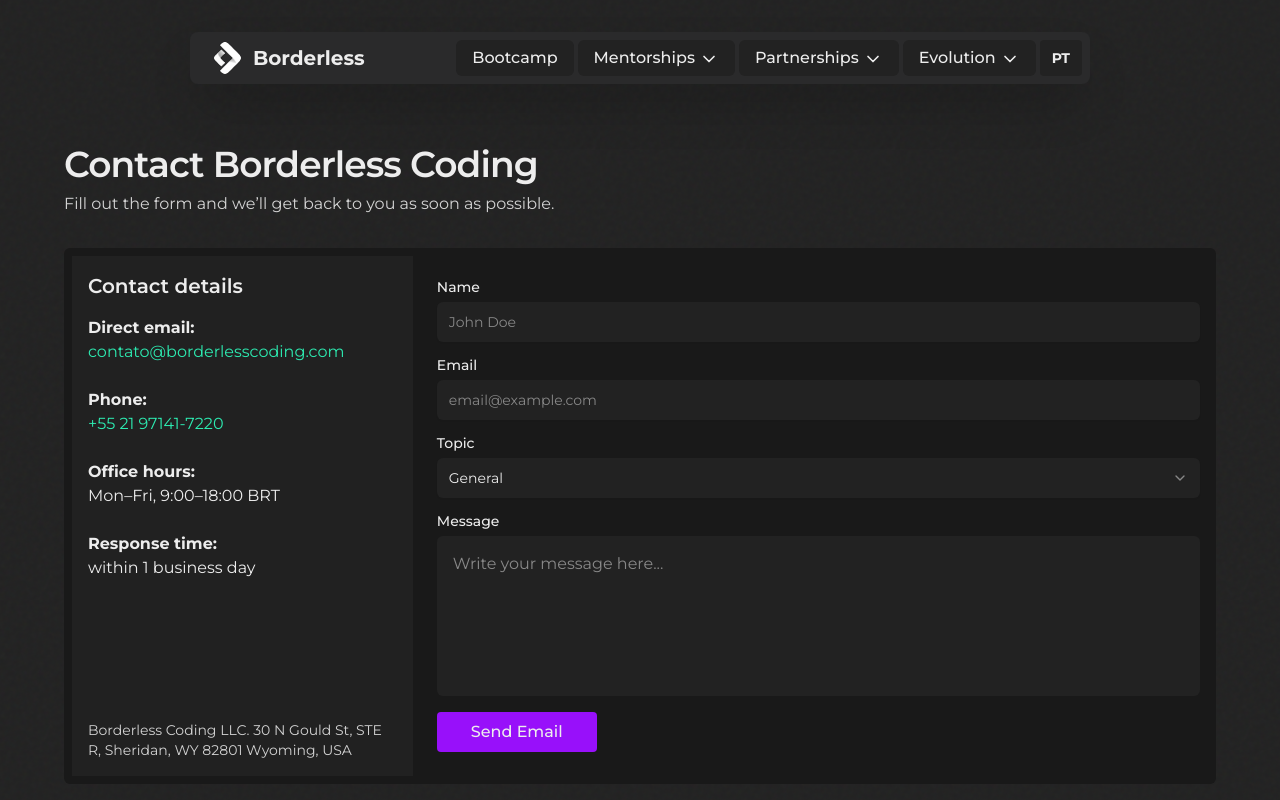
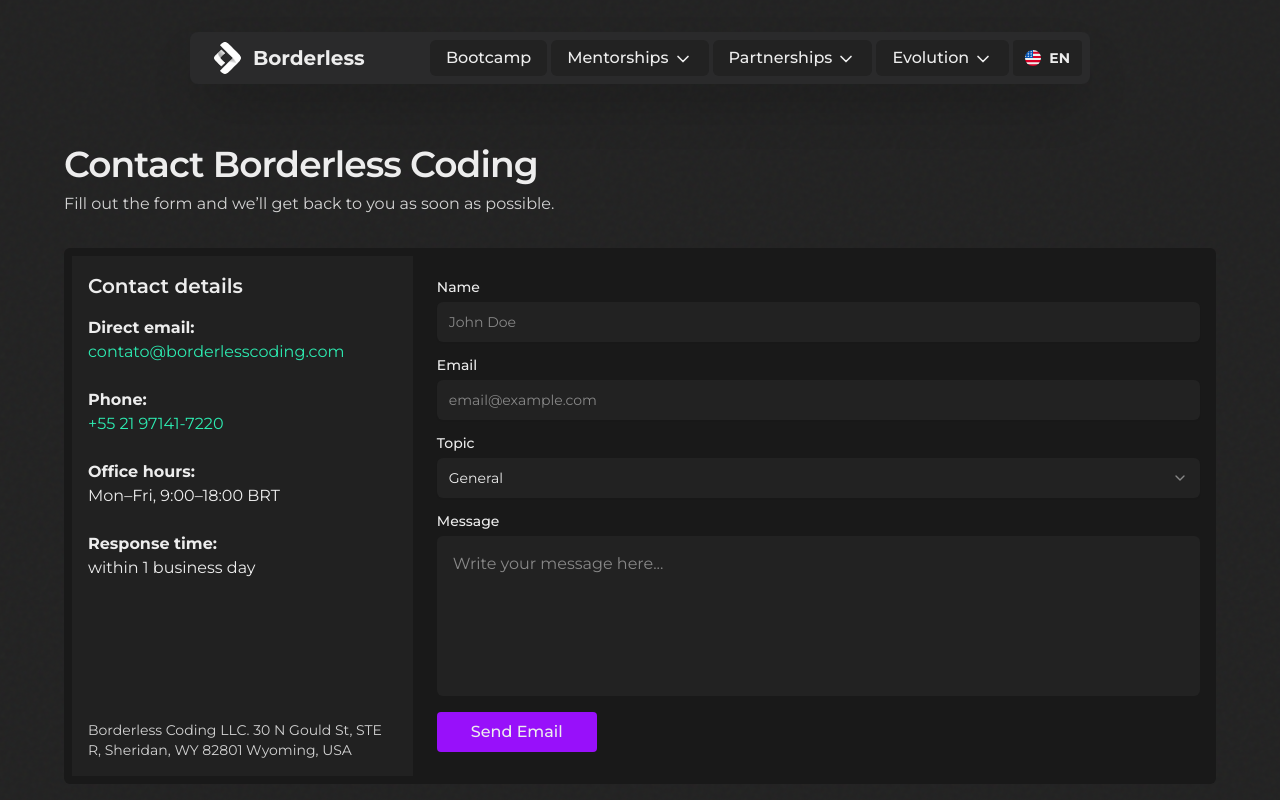
Before and after one commit to ProgramadoresSemPatria/borderless-institutional-website, a Next.js app: page /en/contact in a window 1280 px wide. Shown: the top 800 px of the page. Built offline with nearby package versions, Linux system fonts and the light colour scheme.

Commit message:
feat: add flag on header

```diff
--- a/app/components/layout/Header/components/DesktopHeader.tsx
+++ b/app/components/layout/Header/components/DesktopHeader.tsx
@@ -104,10 +104,17 @@
           </NavigationMenu>
 
           <button
-            className="bg-background text-sm font-bold uppercase cursor-pointer hover:opacity-70 transition-opacity duration-150 px-3 rounded-sm"
+            className="bg-background text-sm font-bold uppercase cursor-pointer hover:opacity-70 transition-opacity duration-150 px-3 rounded-sm flex items-center gap-2"
             onClick={() => changeLocale(locale === "pt" ? "en" : "pt")}
           >
-            {locale === "pt" ? "EN" : "PT"}
+            <Image
+              width={150}
+              height={150}
+              alt="Flag"
+              className="size-4"
+              src={locale === "pt" ? "/flags/PT.svg" : "/flags/US.svg"}
+            />
+            {locale === "pt" ? "PT" : "EN"}
           </button>
         </div>
       </div>
--- a/app/components/layout/Header/components/MobileHeader.tsx
+++ b/app/components/layout/Header/components/MobileHeader.tsx
@@ -138,20 +138,34 @@
               <div className="header-content bg-[#2a2a2b] p-2 rounded-lg grid grid-cols-2 gap-2 mt-2 opacity-0 translate-y-16 rotate-1">
                 <button
                   className={clsx(
-                    "bg-[#212121] p-4 py-2 text-lg font-semibold cursor-pointer hover:opacity-70 transition-opacity duration-150 rounded-sm",
+                    "bg-[#212121] p-4 py-2 text-lg flex items-center gap-2 justify-center font-semibold cursor-pointer hover:opacity-70 transition-opacity duration-150 rounded-sm",
                     locale === "pt" && "bg-tertiary"
                   )}
                   onClick={() => changeLocale("pt")}
                 >
+                  <Image
+                    width={150}
+                    height={150}
+                    alt="Flag"
+                    className="size-4"
+                    src={"/flags/PT.svg"}
+                  />
                   PT
                 </button>
                 <button
                   className={clsx(
-                    "bg-[#212121] p-4 py-2 text-lg font-semibold cursor-pointer hover:opacity-70 transition-opacity duration-150 rounded-sm",
+                    "bg-[#212121] p-4 py-2 text-lg flex items-center gap-2 justify-center font-semibold cursor-pointer hover:opacity-70 transition-opacity duration-150 rounded-sm",
                     locale === "en" && "bg-tertiary"
                   )}
                   onClick={() => changeLocale("en")}
                 >
+                  <Image
+                    width={150}
+                    height={150}
+                    alt="Flag"
+                    className="size-4"
+                    src={"/flags/US.svg"}
+                  />
                   US
                 </button>
               </div>
```
Also changed, not shown: public/flags/PT.svg (added), public/flags/US.svg (added).
